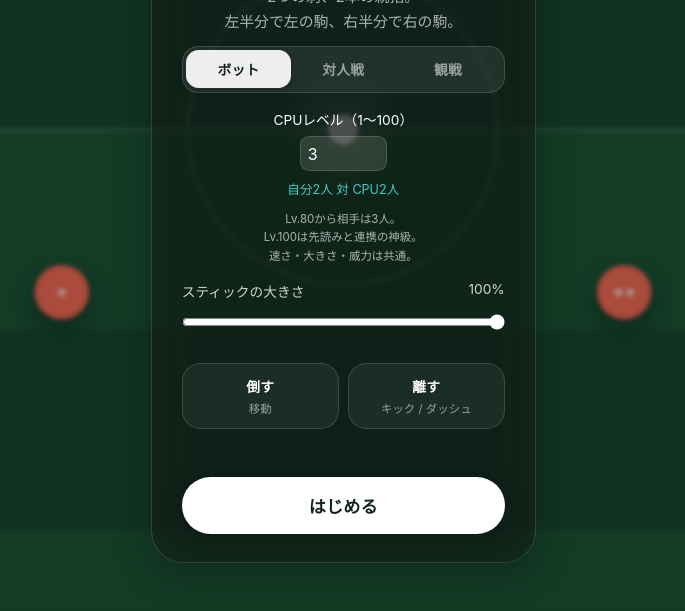
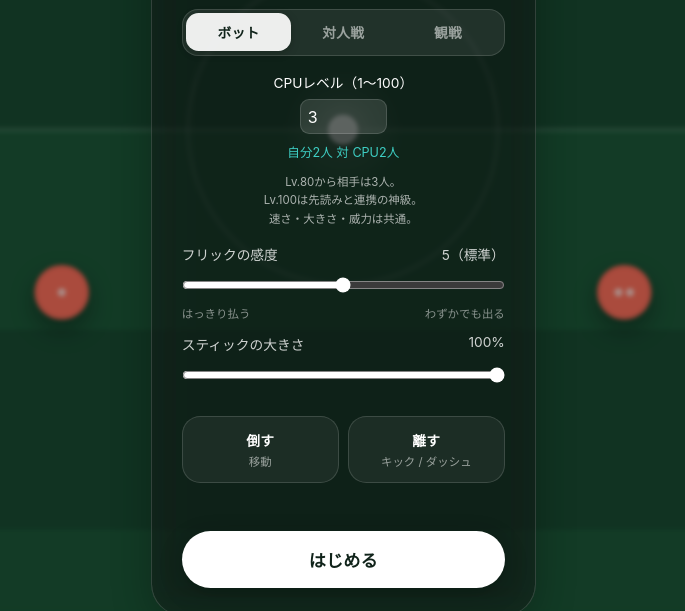
Before and after one commit to hsgwyuki0429-design/W-soccer, a website with bundled scripts: page index.html in a window 1280 px wide. Shown: the part 189-800 px from the top of the page, without its empty margins (297-982 px from the left). Built offline with nearby package versions, Linux system fonts and the light colour scheme.

Commit message:
フリックの発火の感度を設定できるようにする（1〜9、中央5が従来どおり） (#21)
Claude-Session: https://claude.ai/code/session_01AkbJX2WBVm5iY8LbWZgb8V

Co-authored-by: Claude <noreply@anthropic.com>

```diff
--- a/index.html
+++ b/index.html
@@ -85,6 +85,11 @@
             <div id="watch-list" role="list"></div>
           </div>
           <div id="ov-settings">
+          <div id="ov-flick" class="slider">
+            <label for="flick-level"><span>フリックの感度</span> <span id="flick-level-val">5</span></label>
+            <input id="flick-level" type="range" min="1" max="9" step="1" value="5" />
+            <div class="slider-ends"><span>はっきり払う</span><span>わずかでも出る</span></div>
+          </div>
           <div id="ov-stick" class="slider">
             <label for="stick-size"><span><span class="long">スティックの</span>大きさ</span> <span id="stick-size-val">100%</span></label>
             <input id="stick-size" type="range" min="25" max="100" step="5" value="100" />
--- a/src/config.js
+++ b/src/config.js
@@ -106,6 +106,10 @@ export const CONFIG = {
     dirDist: 20,        // CSS px。向きを取るために遡る移動量の目安
     dirWindowMs: 200,   // ms。これより古くは遡らない
     minDist: 3,         // CSS px。窓の中でこれ未満しか動いていなければ「動いていない」
+    // 発火の感度（設定）。1〜9 の9段階で、中央の5が上の restMs・minDist そのまま。
+    // 1段上げるごとに、発火に要る動き（minDist）が 1/√2 倍、止まっていてよい時間（restMs）が √2 倍。
+    // 上げるほどわずかな動きでも・止めかけでも出る。下げるほど、はっきり払ったときだけ出る
+    flickLevels: { min: 1, max: 9, mid: 5, step: Math.SQRT2 },
     // 大きさの設定（maxRadius・knobRadius に掛ける倍率）。小さいほど少し動かすだけで最高速
     minScale: 0.25,
     // 追従（ブロスタ式）。指が外周（maxRadius × followAt）より外へ出たら、支点がそのぶん指へ寄ってくる。
--- a/src/input.js
+++ b/src/input.js
@@ -37,6 +37,9 @@ export function createInput(canvas, { onFeedback = () => {} } = {}) {
   // スティックの大きさ（設定で変えられる。CSS px）
   let maxR = S.maxRadius;
   let knobR = S.knobRadius;
+  // 発火の感度（設定）。しきい値に掛ける倍率。1 が既定（感度5）
+  let restMs = S.restMs;
+  let minDist = S.minDist;
 
   /** クライアント座標 → canvas 基準の CSS px */
   function local(e) {
@@ -124,7 +127,7 @@ export function createInput(canvas, { onFeedback = () => {} } = {}) {
     const h = pt.history;
     if (h.length < 2) return false;
     const last = h[h.length - 1];
-    if (rest > S.restMs) return false;
+    if (rest > restMs) return false;
 
     let dx = 0, dy = 0;
     for (let i = h.length - 2; i >= 0; i--) {
@@ -134,7 +137,7 @@ export function createInput(canvas, { onFeedback = () => {} } = {}) {
       dy = last.y - a.y;
       if (Math.hypot(dx, dy) >= S.dirDist) break;
     }
-    return Math.hypot(dx, dy) >= S.minDist;   // 窓の中でまったく動いていない
+    return Math.hypot(dx, dy) >= minDist;   // 窓の中でまったく動いていない
   }
 
   /**
@@ -291,6 +294,18 @@ export function createInput(canvas, { onFeedback = () => {} } = {}) {
       // ノブは小さくしすぎると指に隠れて見えないので、外周ほどは縮めない
       knobR = Math.max(9, S.knobRadius * c);
     },
+    /**
+     * 発火の感度（1〜9。5 が既定）。大きいほど、小さな動きでも・止めかけでも出る。
+     * @param {number} level
+     */
+    setFlickLevel(level) {
+      const F = S.flickLevels;
+      const l = Math.min(F.max, Math.max(F.min, Math.round(Number(level)) || F.mid));
+      const k = Math.pow(F.step, l - F.mid);
+      minDist = S.minDist / k;
+      restMs = S.restMs * k;
+    },
+
     reset() {
       pointers[0] = pointers[1] = null;
       released[0] = released[1] = null;
--- a/src/main.js
+++ b/src/main.js
@@ -46,6 +46,8 @@ const input = createInput(canvas, {
 });
 input.setStickScale(ui.stickScale);
 ui.onStickScale = (k) => input.setStickScale(k);
+input.setFlickLevel(ui.flickLevel);
+ui.onFlickLevel = (l) => input.setFlickLevel(l);
 
 let snapCamera = true;   // キックオフ・リセット時はカメラを補間せずに飛ばす
 let versus = false;      // 対人戦なら true（試合はサーバーが進める）
--- a/src/ui.js
+++ b/src/ui.js
@@ -7,6 +7,7 @@ import { CONFIG } from './config.js';
 const CPU_KEY = 'pairkick.cpuLevel';
 const OPP_KEY = 'pairkick.opponent';
 const STICK_KEY = 'pairkick.stickScale';
+const FLICK_KEY = 'pairkick.flickLevel';
 
 export function createUI(onPrimary, onCancel = () => {}, onSpecExit = () => {}, onMenu = {}) {
   const el = (id) => document.getElementById(id);
@@ -151,6 +152,34 @@ export function createUI(onPrimary, onCancel = () => {}, onSpecExit = () => {},
   });
   paintStick(false);
 
+  // フリックの感度（1〜9、5 が既定）
+  const ovFlick = el('ov-flick');
+  const flickInput = el('flick-level');
+  const flickVal = el('flick-level-val');
+  const FL = CONFIG.stick.flickLevels;
+  let flickLevel = FL.mid;
+  try {
+    const v = Number(localStorage.getItem(FLICK_KEY));
+    if (Number.isFinite(v) && v > 0) flickLevel = v;
+  } catch (_) {}
+  flickLevel = Math.min(FL.max, Math.max(FL.min, Math.round(flickLevel)));
+  flickInput.min = String(FL.min);
+  flickInput.max = String(FL.max);
+  flickInput.value = String(flickLevel);
+  let onFlickLevel = () => {};
+  const paintFlick = () => { flickVal.textContent = flickLevel === FL.mid ? `${flickLevel}（標準）` : String(flickLevel); };
+  paintFlick();
+  ovFlick.addEventListener('pointerdown', (e) => e.stopPropagation());
+  ovFlick.addEventListener('click', (e) => e.stopPropagation());
+  flickInput.addEventListener('input', () => {
+    flickLevel = Number(flickInput.value) || FL.mid;
+    paintFlick();
+    onFlickLevel(flickLevel);
+  });
+  flickInput.addEventListener('change', () => {
+    try { localStorage.setItem(FLICK_KEY, String(flickLevel)); } catch (_) {}
+  });
+
   let bannerTimer = 0;
   let shown = [-1, -1];
   let lockUntil = 0;              // 直前の指残りで即再戦してしまうのを防ぐ
@@ -180,6 +209,8 @@ export function createUI(onPrimary, onCancel = () => {}, onSpecExit = () => {},
   return {
     get opponent() { return opponent; },
     get stickScale() { return stickPct / 100; },
+    get flickLevel() { return flickLevel; },
+    set onFlickLevel(fn) { onFlickLevel = fn; },
     set onStickScale(fn) { onStickScale = fn; },
     get cpuLevel() { return saveCpuLevel(); },
     set onOpponent(fn) { onOpponent = fn; },
--- a/style.css
+++ b/style.css
@@ -431,6 +431,13 @@ html, body {
   accent-color: #ffffff;
   touch-action: pan-x;
 }
+.slider-ends {
+  display: flex;
+  justify-content: space-between;
+  margin-top: 2px;
+  font-size: max(10px, calc(var(--u) * 10));
+  opacity: 0.5;
+}
 /* スティックの大きさは、動かしているあいだだけ実寸の見本をカードの上に重ねる */
 #stick-preview {
   position: absolute;
@@ -538,6 +545,7 @@ html, body {
   #ov-settings .seg .long { display: none; }
   #ov-settings .seg { white-space: nowrap; }
   .slider { margin-top: 0; }
+  .slider + .slider { margin-top: calc(var(--u) * 16); }
   .slider label { white-space: nowrap; }
   #cpu-help { line-height: 1.4; margin-top: calc(var(--u) * 4); }
   .seg { padding: calc(var(--u) * 6) 0; min-height: 34px; }
--- a/sw.js
+++ b/sw.js
@@ -1,7 +1,7 @@
 // sw.js — ホーム画面から起動したときにオフラインでも動くようにするだけのもの。
 // ビルドしないので、バージョンを上げればそのまま入れ替わる。
 
-const VERSION = 'pairkick-v18-stick-follow';
+const VERSION = 'pairkick-v19-flick-level';
 const SHELL = [
   './',
   './index.html',
```
Also changed, not shown: README.md.
